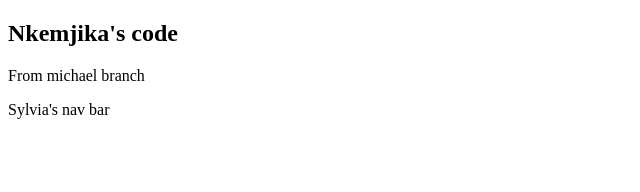
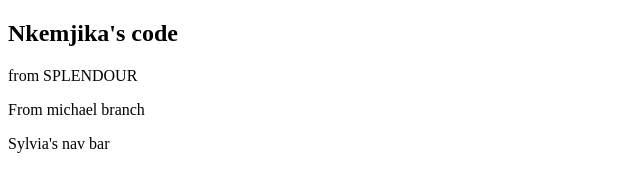
Before and after one commit to Nkem-dev/Git_collab_assignment, a plain HTML site: page index.html in a window 1280 px wide. Shown: the whole page, without its empty margins (0-640 px from the left). Drawn offline with Linux system fonts and the light colour scheme.

Commit message:
From splendour

```diff
--- a/index.html
+++ b/index.html
@@ -7,6 +7,7 @@
 </head>
 <body>
     <h2>Nkemjika's code</h2>
+    <p>from SPLENDOUR</p>
 
     <p>From michael branch</p>
     <p>Sylvia's nav bar</p>
```
